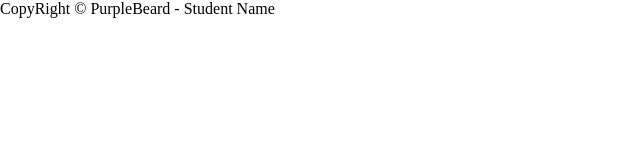
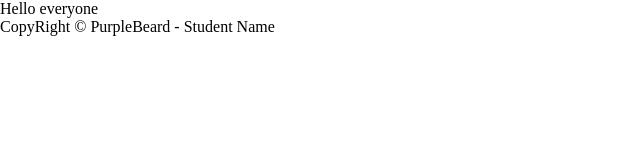
Before and after one commit to Forever-Blessed/Newsite, a plain HTML site: page index.html in a window 1280 px wide. Shown: the whole page, without its empty margins (0-640 px from the left). Drawn offline with Linux system fonts and the light colour scheme.

Commit message:
Hello everyone message

```diff
--- a/index.html
+++ b/index.html
@@ -9,7 +9,7 @@
   </head>
   <body>
     <header>
-
+Hello everyone
     </header>
     <main>
 
```
